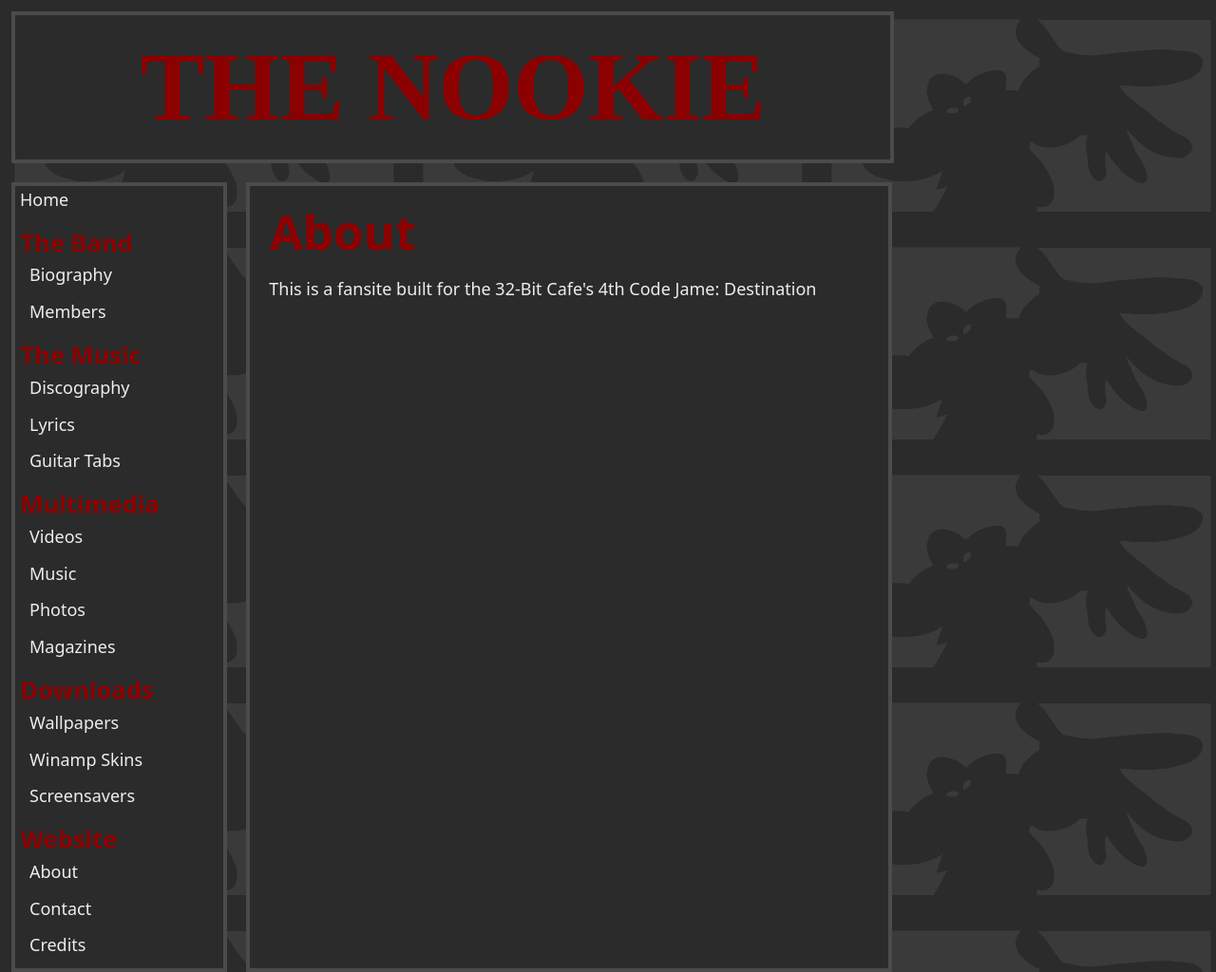
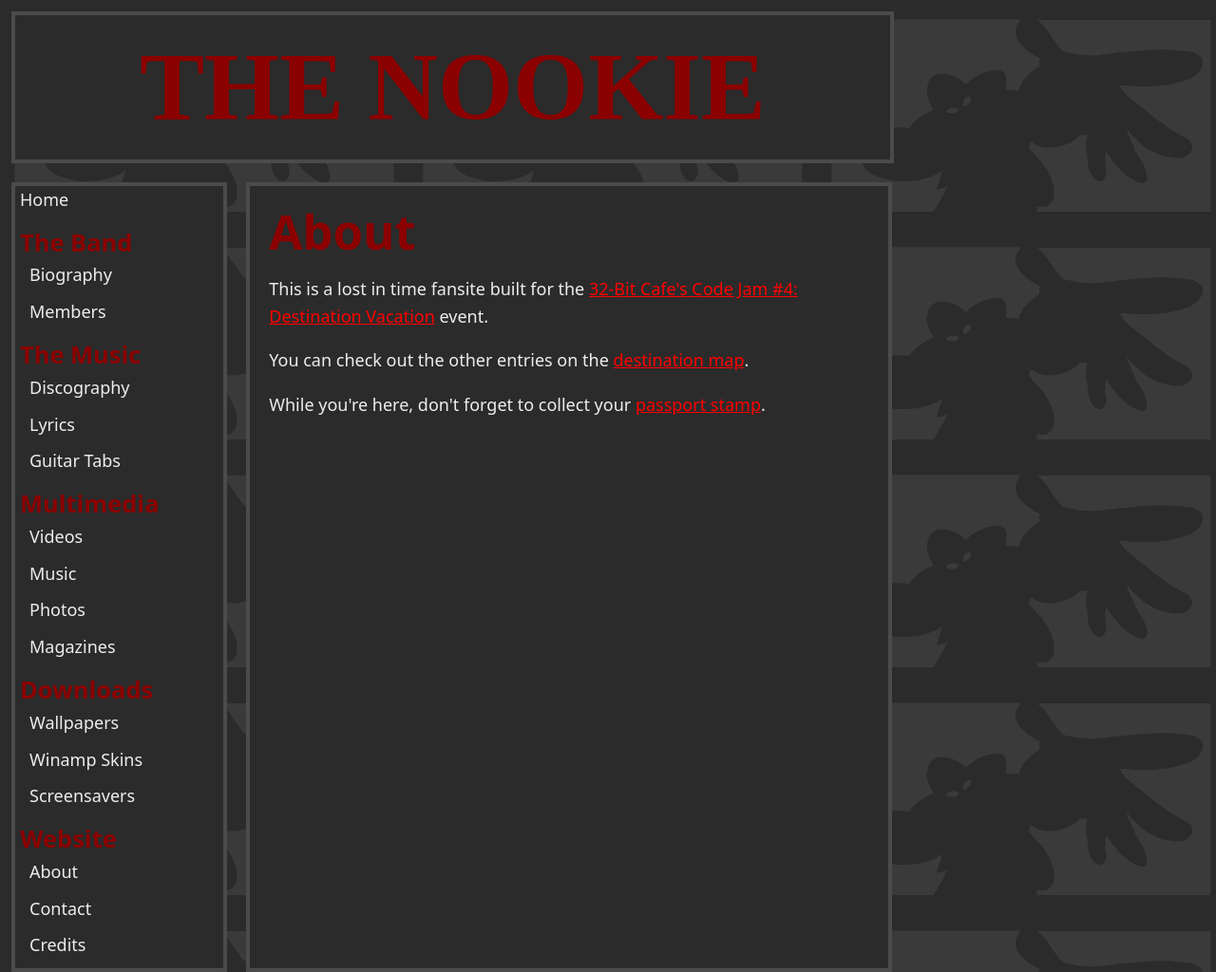
Before and after one commit to flamedfury/thenookie.flamedfury.com, an Eleventy site: page src/pages/about.md in a window 1280 px wide. Shown: the top 1024 px of the page at 95% size. Built offline with nearby package versions, Linux system fonts and the light colour scheme; Eleventy itself is replaced by a stand-in of ours; files that its build step writes are made by us from their sources; a web font is replaced by a local one.

Commit message:
welcome to the jungle, punk

```diff
--- a/src/pages/about.md
+++ b/src/pages/about.md
@@ -4,4 +4,8 @@ layout: base.njk
 permalink: /about/index.html
 ---
 
-This is a fansite built for the 32-Bit Cafe's 4th Code Jame: Destination
+This is a lost in time fansite built for the [32-Bit Cafe's Code Jam #4: Destination Vacation](https://tilde.32bit.cafe/~ribose/events/destination/index.html) event.
+
+You can check out the other entries on the [destination map](https://tilde.32bit.cafe/~ribose/events/destination/map.html).
+
+While you're here, don't forget to collect your [passport stamp](/assets/stamp7.png).
```
Also changed, not shown: src/assets/stamp7.png (added).
